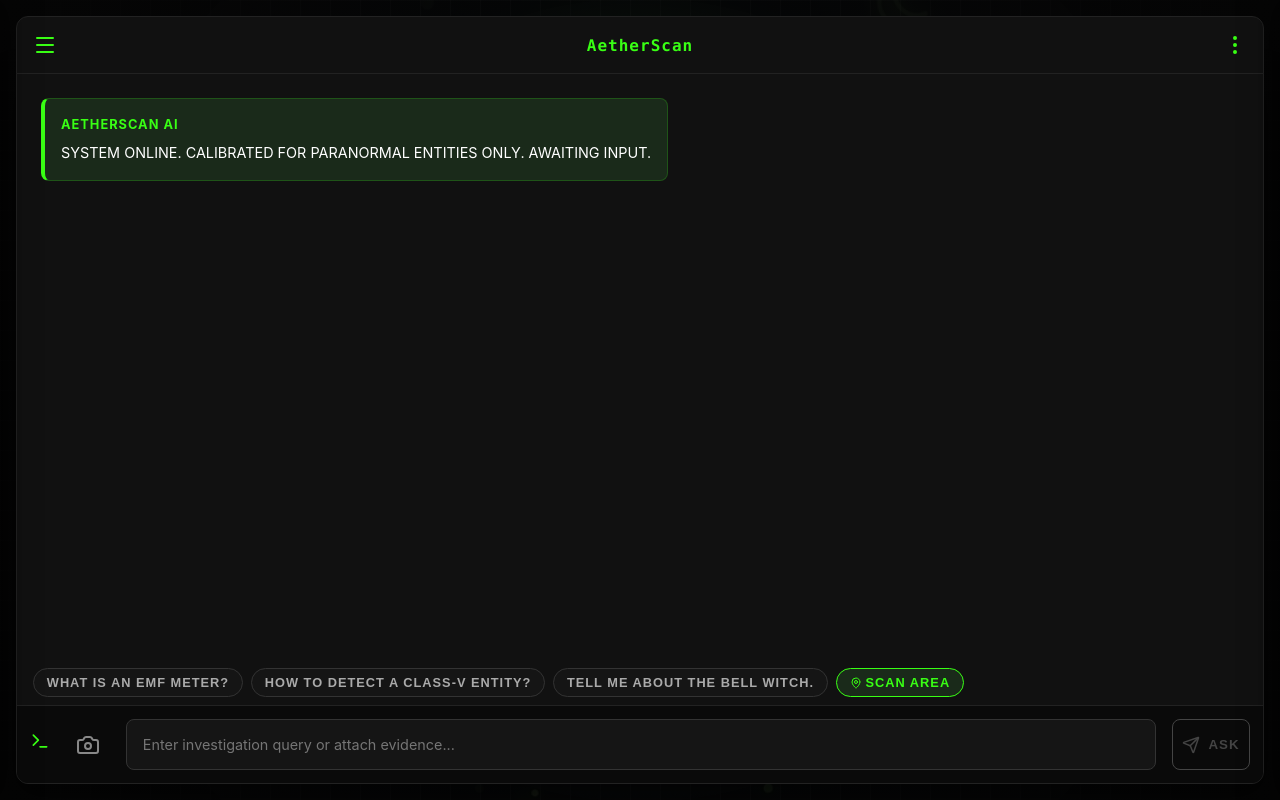
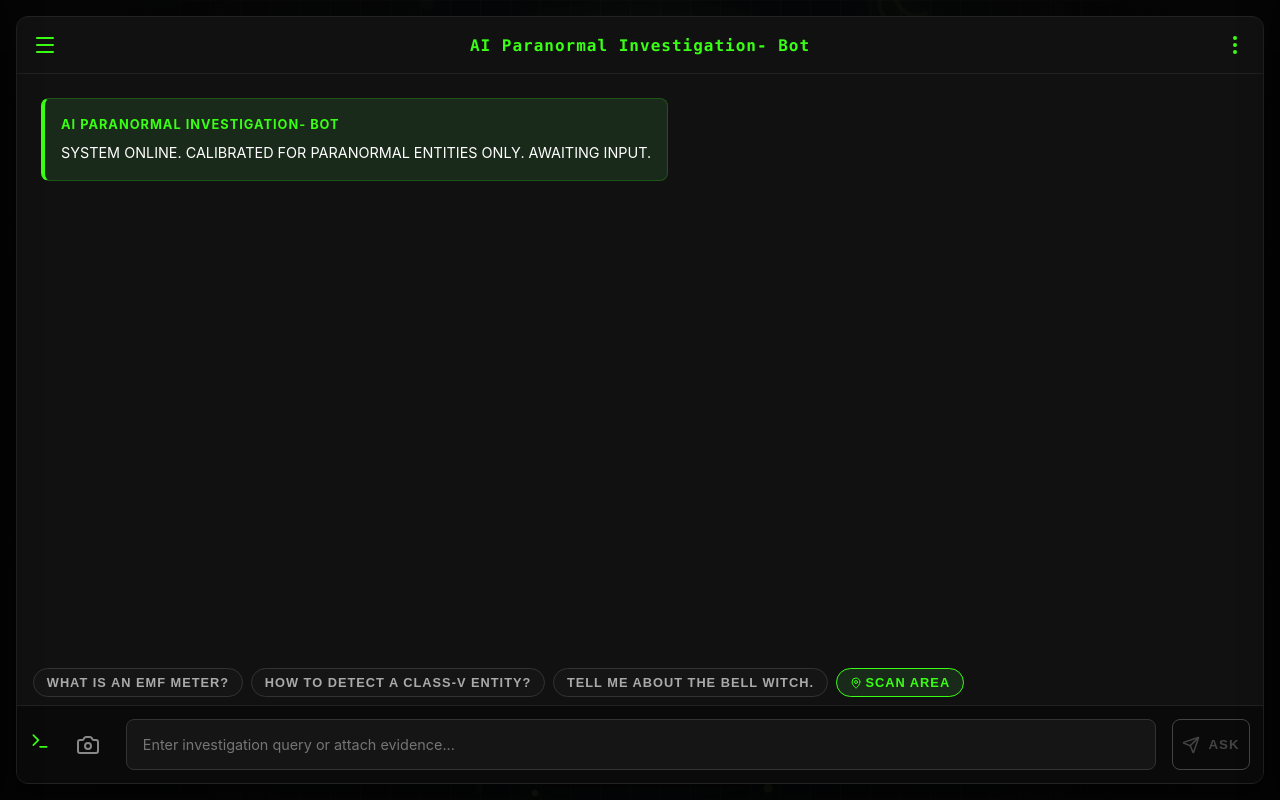
Before and after one commit to Rohit9065/AiParanormalActivity_detector, a Next.js app: page / in a window 1280 px wide. Built offline with nearby package versions, Linux system fonts and the light colour scheme.

Commit message:
chore: rename bot to AI Paranormal Investigation- Bot

```diff
--- a/src/app/page.tsx
+++ b/src/app/page.tsx
@@ -1,7 +1,7 @@
 import Chat from '@/components/Chat';
 
 export const metadata = {
-  title: 'AetherScan - Paranormal Bot',
+  title: 'AI Paranormal Investigation- Bot',
   description: 'AI-Powered Paranormal Investigation Assistant',
 };
 
@@ -10,7 +10,7 @@
     <>
       <main className="container">
         <header>
-          <h1>AetherScan Bot</h1>
+          <h1>AI Paranormal Investigation- Bot</h1>
           <div className="subtitle">Class-V Entity Analysis System</div>
         </header>
 
--- a/src/components/Chat.tsx
+++ b/src/components/Chat.tsx
@@ -282,7 +282,7 @@
         <button onClick={() => setIsHistoryOpen(true)} className="icon-btn" aria-label="Open History">
           <Menu size={24} />
         </button>
-        <span className="mobile-title">AetherScan</span>
+        <span className="mobile-title">AI Paranormal Investigation- Bot</span>
         <button onClick={() => setIsToolsOpen(true)} className="icon-btn" aria-label="Open Tools">
           <MoreVertical size={24} />
         </button>
@@ -324,7 +324,7 @@
           {messages.map((msg, index) => (
             <div key={index} className={`message ${msg.role}`}>
               <div className="message-header">
-                {msg.role === 'user' ? 'Investigator' : msg.role === 'error' ? 'System Error' : 'AetherScan AI'}
+                {msg.role === 'user' ? 'Investigator' : msg.role === 'error' ? 'System Error' : 'AI Paranormal Investigation- Bot'}
               </div>
               <div className="message-content">
                 {msg.image && (
@@ -340,7 +340,7 @@
           ))}
           {isLoading && (
             <div className="message bot">
-              <div className="message-header">AetherScan AI</div>
+              <div className="message-header">AI Paranormal Investigation- Bot</div>
               <div className="message-content loading-indicator">
                  ANALYZING FREQUENCIES...
               </div>
```
